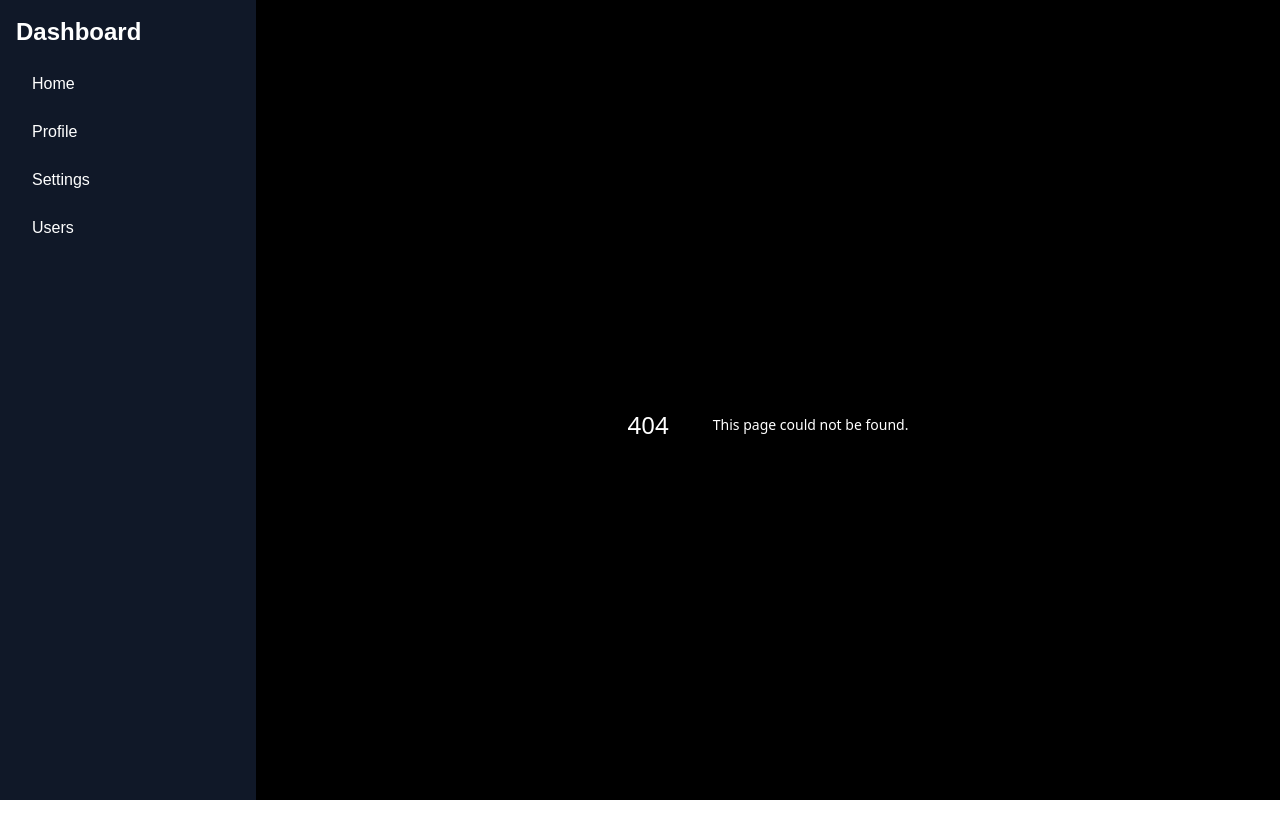
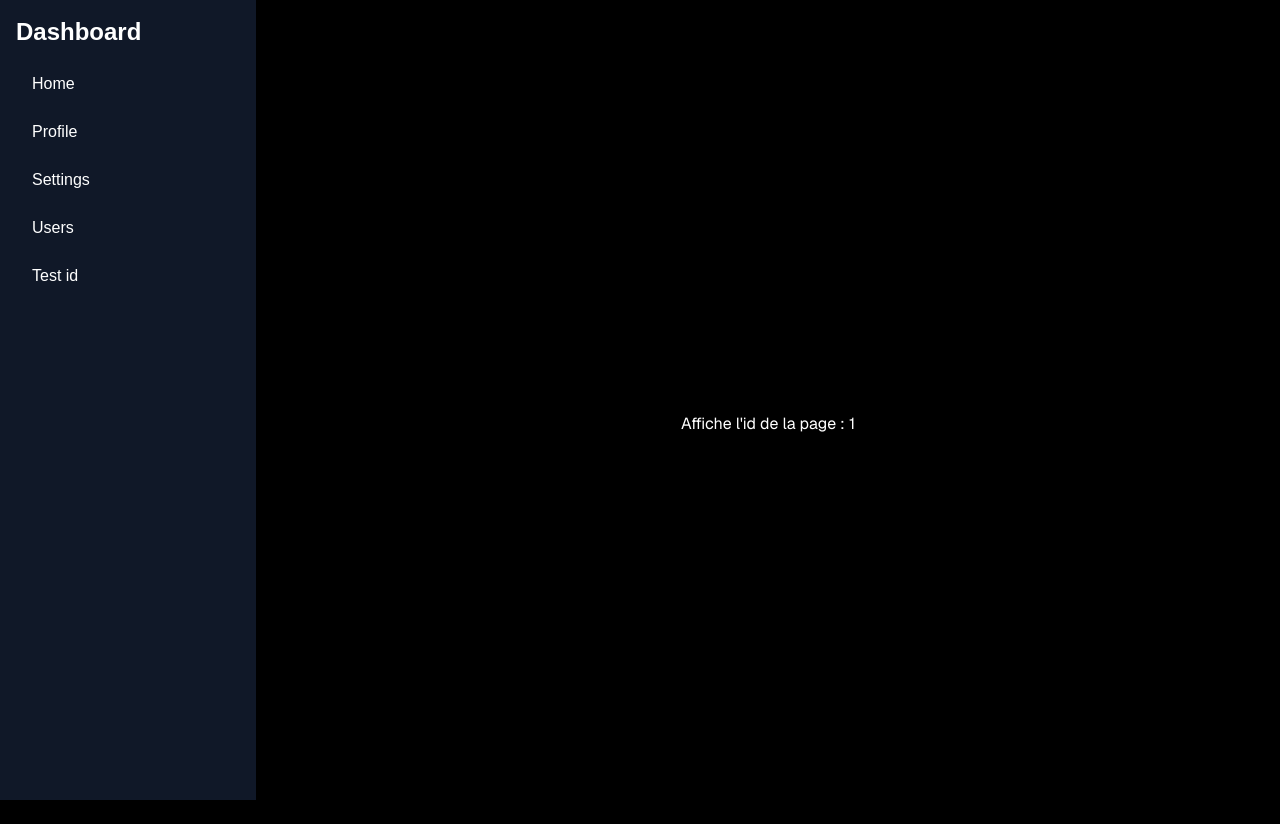
Before and after one commit to Aairuxul/compta-count, a Next.js app: page /test/1 in a window 1280 px wide. Before the commit this address had no page. Built offline with nearby package versions, Linux system fonts and the light colour scheme.

Commit message:
add Test ID page and update menu layout

```diff
--- a/src/app/layout.tsx
+++ b/src/app/layout.tsx
@@ -47,6 +47,14 @@ const menuLayout = ({ children }: { children: React.ReactNode }) => {
                 Users
               </a>
             </li>
+            <li className="mb-2">
+              <a
+                href="/test"
+                className="block py-2 px-4 rounded hover:bg-gray-700"
+              >
+                Test id
+              </a>
+            </li>
           </ul>
         </nav>
       </aside>
--- /dev/null
+++ b/src/app/test/[id]/page.tsx
@@ -0,0 +1,16 @@
+"use client";
+
+import { useParams } from 'next/navigation';
+
+export default function TestId() {
+    const params = useParams();
+    const id = params.id;
+
+    return (
+      <div className="flex min-h-screen flex-col flex-1 items-center justify-center bg-transparent font-sans text-[var(--foreground)]">
+        <div className="flex flex-col flex-1 items-center justify-center">
+          Affiche l'id de la page : {id}
+        </div>
+      </div>
+    );
+}
```
